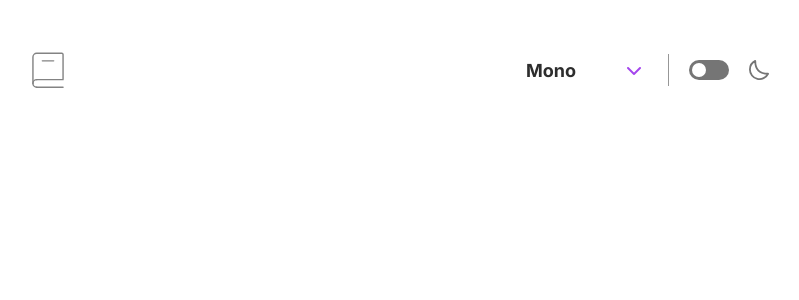
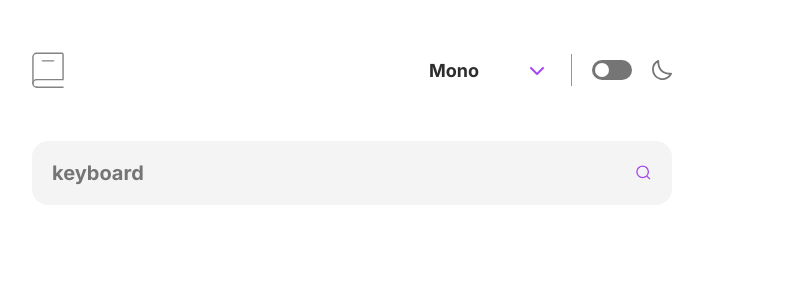
Before and after one commit to Kojoel/Dictionary-web-app, an Angular app: page / in a window 1280 px wide. Shown: the top 300 px of the page, without its empty margins (288-1087 px from the left). Built offline with nearby package versions, Linux system fonts and the light colour scheme.

Commit message:
Search bar UI added

```diff
--- a/src/app/app.component.html
+++ b/src/app/app.component.html
@@ -2,5 +2,6 @@
 <div class="container">
     <div class="wrapper">
         <app-status-bar></app-status-bar>
+        <app-search-bar></app-search-bar>
     </div>
 </div>
--- a/src/app/app.component.ts
+++ b/src/app/app.component.ts
@@ -1,11 +1,12 @@
 import { Component } from '@angular/core';
 import { RouterOutlet } from '@angular/router';
 import { StatusBarComponent } from './status-bar/status-bar.component';
+import { SearchBarComponent } from './search-bar/search-bar.component';
 
 @Component({
   selector: 'app-root',
   standalone: true,
-  imports: [RouterOutlet, StatusBarComponent],
+  imports: [RouterOutlet, StatusBarComponent, SearchBarComponent],
   templateUrl: './app.component.html',
   styleUrl: './app.component.scss'
 })
--- /dev/null
+++ b/src/app/search-bar/search-bar.component.html
@@ -0,0 +1,4 @@
+<div class="search-section">
+    <input type="search" name="search" id="search" placeholder="keyboard">
+    <svg  class="search-icon" xmlns="http://www.w3.org/2000/svg" width="18" height="18" viewBox="0 0 18 18"><path fill="none" stroke="#A445ED" stroke-linecap="round" stroke-linejoin="round" stroke-width="1.5" d="m12.663 12.663 3.887 3.887M1 7.664a6.665 6.665 0 1 0 13.33 0 6.665 6.665 0 0 0-13.33 0Z"/></svg>
+</div>
--- /dev/null
+++ b/src/app/search-bar/search-bar.component.scss
@@ -0,0 +1,59 @@
+// Inter Font
+@import url('https://fonts.googleapis.com/css2?family=Inter:wght@100..900&display=swap');
+// font-family: "Inter", sans-serif;
+
+// Lora Font
+@import url('https://fonts.googleapis.com/css2?family=Lora:ital,wght@0,400..700;1,400..700&display=swap');
+// font-family: "Lora", serif;
+
+// Inconsolata Font
+@import url('https://fonts.googleapis.com/css2?family=Inconsolata:wght@200..900&display=swap');
+// font-family: "Inconsolata", monospace;
+
+:root {
+    --dark-01 : #050505;
+    --dark-02 : #1F1F1F;
+    --dark-03 : #2D2D2D;
+    --dark-04 : #3A3A3A;
+
+    --grey-05 : #757575;
+    --grey-06 : #E9E9E9;
+    --grey-07 : #F4F4F4;
+
+    --white-08 :#FFFFFF;
+    --purple-09 : #A445ED;
+    --red-10 : #FF5252;
+    --stroke : #979797;
+}
+
+.search-section {
+    width: 100%;
+    position: relative;
+    /* background: green; */
+}
+
+.search-section input {
+    width: 100%;
+    height: 64px;
+    padding: 20px;
+    color: black;
+    font-family: "Inter", sans-serif;
+    background: var(--grey-07);
+    border: none;
+    border-radius: 16px;
+    font-size: 20px;
+    font-weight: 700;
+}
+
+.search-section .search-icon {
+    width: 15.55px;
+    height: 15.55px;
+    background: transparent;
+    border-radius: 5px;
+    position: absolute;
+    top: 50%;
+    right: 20px;
+    transform: translateY(-50%);
+    border: none;
+    cursor: pointer;
+}
--- a/src/app/status-bar/status-bar.component.scss
+++ b/src/app/status-bar/status-bar.component.scss
@@ -28,7 +28,7 @@
 }
 
 .top{
-    width: 736.99px;
+    width: 100%;
     height: 36.5px;
     margin: 52px 0 52px 0;
     display: flex;
@@ -61,7 +61,7 @@
     font-weight: 700;
     font-size: 18px;
     color: var(--dark-03);
-    padding-right: 2rem; /* Adjust padding to make space for the arrow */
+    padding-right: 2rem;
 }
 
 .top .right-corner::after {
```
Also changed, not shown: src/app/search-bar/search-bar.component.ts (added, +12 -0 lines), 1 other file (tests, documents, lock files or other folders).
